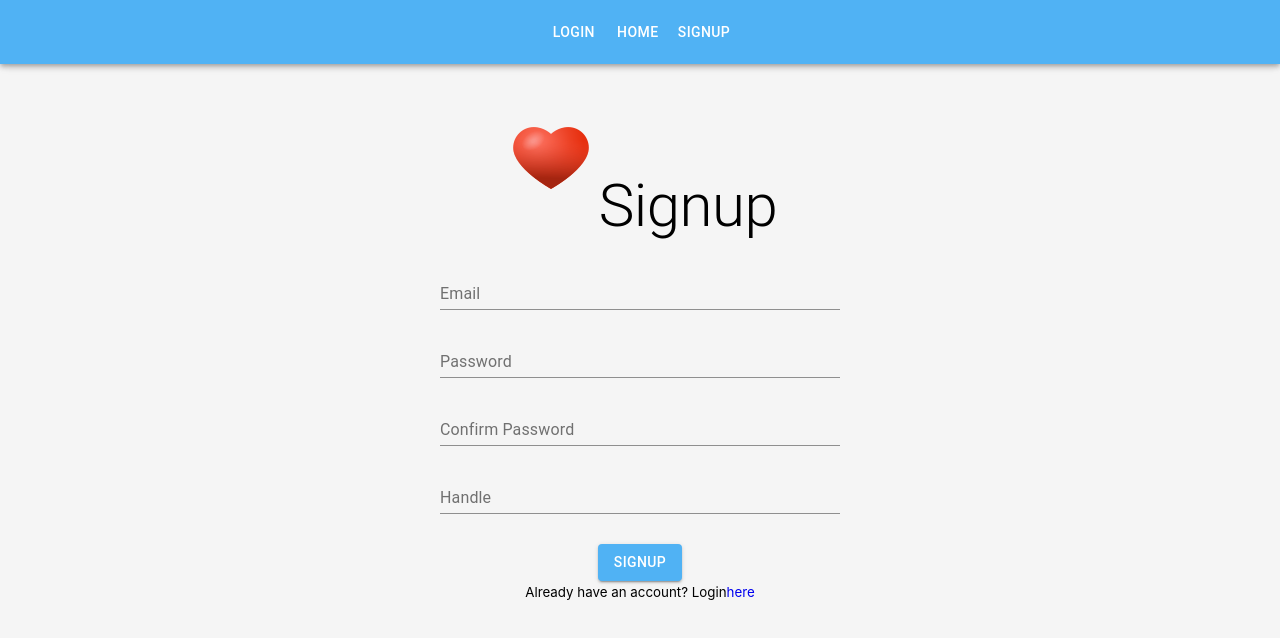
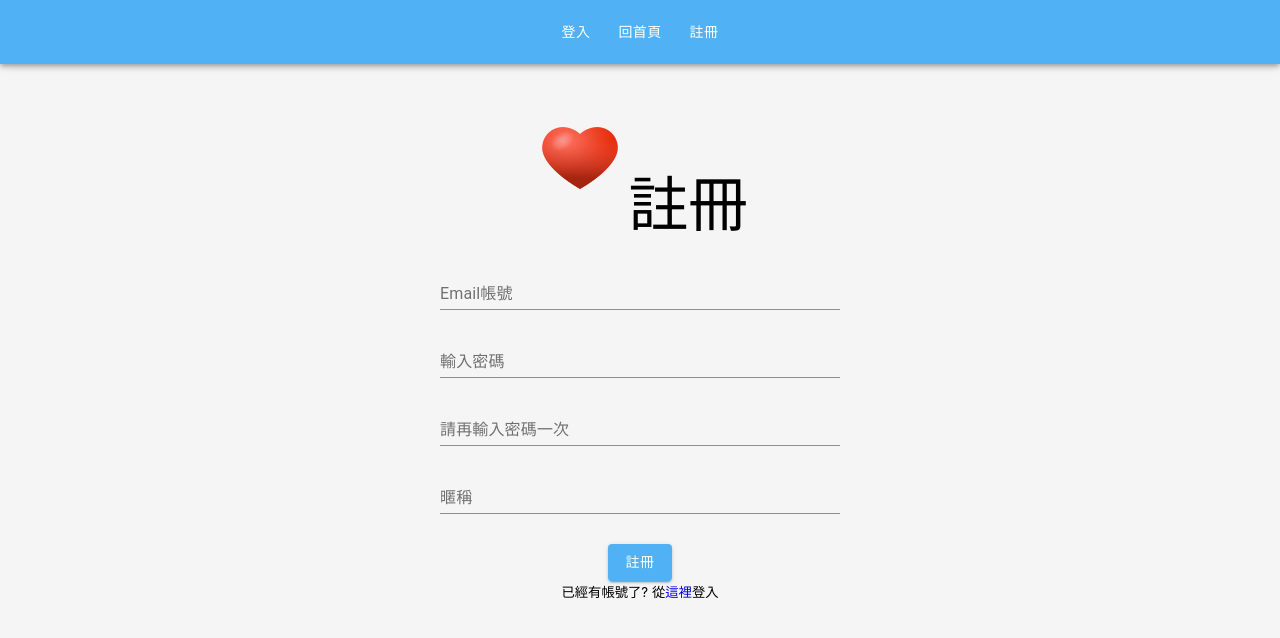
Before and after one commit to keddy406/FBClone-client, a React (Create React App) app in the folder fbclone-client/: page /signup in a window 1280 px wide. Shown: the top 638 px of the page. Built offline with nearby package versions, Linux system fonts and the light colour scheme.

Commit message:
中文版化

```diff
--- a/fbclone-client/src/components/DeleteScream.js
+++ b/fbclone-client/src/components/DeleteScream.js
@@ -39,7 +39,7 @@ class DeleteScream extends Component {
     return (
       <Fragment>
         <MyButton
-          tip="Delete Scream"
+          tip="洗淨想法"
           onClick={this.handleOpen}
           btnClassName={classes.deleteButton}
         >
@@ -51,13 +51,13 @@ class DeleteScream extends Component {
           fullWidth
           maxWidth="sm"
         >
-          <DialogTitle>Are you sure to delete this scream?</DialogTitle>
+          <DialogTitle>確定要洗淨這想法?</DialogTitle>
           <DialogActions>
             <Button onClick={this.handleClose} color="primary">
-              Cancel
+              取消
             </Button>
             <Button onClick={this.deleteScream} color="secondary">
-              Delete
+            洗淨
             </Button>
           </DialogActions>
         </Dialog>
--- a/fbclone-client/src/components/EditDetails.js
+++ b/fbclone-client/src/components/EditDetails.js
@@ -70,7 +70,7 @@ class EditDetails extends Component {
     const { classes } = this.props;
     return (
       <Fragment>
-        <MyButton tip="Edit Details" onClick={this.handleOpen} btnClassName={classes.button}
+        <MyButton tip="編輯個人資訊" onClick={this.handleOpen} btnClassName={classes.button}
         >
           <EditIcon color="primary" />
         </MyButton>
@@ -80,16 +80,16 @@ class EditDetails extends Component {
           fullWidth
           maxWidth="sm"
         >
-          <DialogTitle>Edit your details </DialogTitle>
+          <DialogTitle>編輯個人資訊</DialogTitle>
           <DialogContent>
             <form>
               <TextField
                 name="bio"
                 type="text"
-                label="Bio"
+                label="自我介紹"
                 multiline
                 row="3"
-                placeholder="A short bio about yourself"
+                placeholder="你的自我介紹"
                 className={classes.textField}
                 value={this.state.bio}
                 onChange={this.handleChange}
@@ -100,8 +100,8 @@ class EditDetails extends Component {
               <TextField
                 name="website"
                 type="text"
-                label="Website"
-                placeholder="Your personal website"
+                label="個人網站"
+                placeholder="您的個人網站"
                 className={classes.textField}
                 value={this.state.website}
                 onChange={this.handleChange}
@@ -112,8 +112,8 @@ class EditDetails extends Component {
               <TextField
                 name="location"
                 type="text"
-                label="Location"
-                placeholder="where you lived"
+                label="出沒地"
+                placeholder="你的出沒地"
                 className={classes.textField}
                 value={this.state.location}
                 onChange={this.handleChange}
@@ -123,10 +123,10 @@ class EditDetails extends Component {
           </DialogContent>
           <DialogActions>
             <Button onClick={this.handleClose} color="primary">
-              Cancel
+              取消
             </Button>
             <Button onClick={this.handleSubmit} color="primary">
-              Save
+              儲存
             </Button>
           </DialogActions>
         </Dialog>
--- a/fbclone-client/src/components/Navbar.js
+++ b/fbclone-client/src/components/Navbar.js
@@ -34,13 +34,13 @@ class Navbar extends Component {
           ) : (
             <Fragment>
               <Button color="inherit" component={Link} to="/login">
-                Login
+                登入
               </Button>
               <Button color="inherit" component={Link} to="">
-                Home
+                回首頁
               </Button>
               <Button color="inherit" component={Link} to="/signup">
-                Signup
+                註冊
               </Button>
             </Fragment>
           )}
--- a/fbclone-client/src/components/PostScream.js
+++ b/fbclone-client/src/components/PostScream.js
@@ -67,7 +67,7 @@ class PostScream extends Component {
     } = this.props;
     return (
       <Fragment>
-        <MyButton onClick={this.handleOpen} tip="Post a Scream!">
+        <MyButton onClick={this.handleOpen} tip="發個想法">
           <AddIcon />
         </MyButton>
 
@@ -78,7 +78,7 @@ class PostScream extends Component {
           maxWidth="sm"
         >
           <DialogTitle>
-            Post a new scream
+          我正在想...
             <MyButton
               tip="Close"
               onClick={this.handleClose}
@@ -93,7 +93,7 @@ class PostScream extends Component {
               <TextField
                 name="body"
                 type="text"
-                label="SCREAM!!"
+                label="我正在想..."
                 multiline
                 rows="3"
                 placeholder="Scream at your fellow apes"
@@ -111,7 +111,7 @@ class PostScream extends Component {
                 className={classes.submitButton}
                 disabled={loading}
               >
-                Submit
+                發出想法
                 {loading && (
                   <CircularProgress
                     size={30}
--- a/fbclone-client/src/components/Profile.js
+++ b/fbclone-client/src/components/Profile.js
@@ -150,7 +150,7 @@ class Profile extends Component {
               <span>Joined {dayjs(createdAt).format("MMM YYYY")}</span>
             </div>
             <MyButton
-                tip="Logout"
+                tip="登出"
                 onClick={this.handleLogout}
               >
                 <KeyboardReturn color="primary" />
@@ -161,7 +161,7 @@ class Profile extends Component {
       ) : (
         <Paper className={classes.paper}>
           <Typography variant="body2" align="center">
-            No Profile founds, please login again
+            請重新登入
           </Typography>
           <div className={classes.buttons}>
             <Button
@@ -170,7 +170,7 @@ class Profile extends Component {
               component={Link}
               to="/login"
             >
-              Login
+              登入
             </Button>
             <Button
               variant="contained"
@@ -178,7 +178,7 @@ class Profile extends Component {
               component={Link}
               to="/signup"
             >
-              Signup
+              註冊
             </Button>
           </div>
         </Paper>
--- a/fbclone-client/src/components/Scream.js
+++ b/fbclone-client/src/components/Scream.js
@@ -96,7 +96,7 @@ class Scream extends Component {
       <Card className={classes.card}>
         <CardMedia
           image={userImage}
-          title="profile image"
+          title="封面"
           className={classes.image}
         />
         <CardContent className={classes.content}>
@@ -118,7 +118,7 @@ class Scream extends Component {
           <MyButton tip="comments">
             <ChatIcon color="primary" />
           </MyButton>
-          <span>{commentCount} comments</span>
+          <span>{commentCount} 回應</span>
           <ScreamDialog screamId={screamId} userHandle={userHandle}/>
         </CardContent>
       </Card>
--- a/fbclone-client/src/pages/login.js
+++ b/fbclone-client/src/pages/login.js
@@ -60,14 +60,14 @@ class login extends Component {
         <Grid item sm>
           <Typography variant="h2" className={classes.pageTitle}>
             <img src={AppIcon} alt="Fire" className={classes.image} />
-            Login
+            登入
           </Typography>
           <form noValidate onSubmit={this.handleSubmit}>
             <TextField
               id="email"
               name="email"
               type="email"
-              label="Email"
+              label="Email帳號"
               className={classes.textField}
               helperText={errors.email}
               error={errors.email ? true : false}
@@ -79,7 +79,7 @@ class login extends Component {
               id="password"
               name="password"
               type="password"
-              label="Password"
+              label="密碼"
               className={classes.textField}
               helperText={errors.password}
               error={errors.password ? true : false}
@@ -99,14 +99,14 @@ class login extends Component {
               className={classes.button}
               disabled={loading}
             >
-              Login
+              登入
               {loading && (
                 <CircularProgress size={24} className={classes.progress} />
               )}
             </Button>
             <br />
             <small>
-              don't have an account? Sign up <Link to="/signup">here</Link>
+              沒有帳號?   在 <Link to="/signup">這裡</Link>註冊
             </small>
           </form>
         </Grid>
--- a/fbclone-client/src/pages/signup.js
+++ b/fbclone-client/src/pages/signup.js
@@ -65,14 +65,14 @@ class signup extends Component {
         <Grid item sm>
           <Typography variant="h2" className={classes.pageTitle}>
             <img src={AppIcon} alt="Fire" className={classes.image} />
-            Signup
+            註冊
           </Typography>
           <form noValidate onSubmit={this.handleSubmit}>
             <TextField
               id="email"
               name="email"
               type="email"
-              label="Email"
+              label="Email帳號"
               className={classes.textField}
               helperText={errors.email}
               error={errors.email ? true : false}
@@ -84,7 +84,7 @@ class signup extends Component {
               id="password"
               name="password"
               type="password"
-              label="Password"
+              label="輸入密碼"
               className={classes.textField}
               helperText={errors.password}
               error={errors.password ? true : false}
@@ -96,7 +96,7 @@ class signup extends Component {
               id="confirmPassword"
               name="confirmPassword"
               type="password"
-              label="Confirm Password"
+              label="請再輸入密碼一次"
               className={classes.textField}
               helperText={errors.confirmPassword}
               error={errors.confirmPassword ? true : false}
@@ -108,7 +108,7 @@ class signup extends Component {
               id="handle"
               name="handle"
               type="text"
-              label="Handle"
+              label="暱稱"
               className={classes.textField}
               helperText={errors.handle}
               error={errors.handle ? true : false}
@@ -128,14 +128,14 @@ class signup extends Component {
               className={classes.button}
               disabled={loading}
             >
-              Signup
+              註冊
               {loading && (
                 <CircularProgress size={24} className={classes.progress} />
               )}
             </Button>
             <br />
             <small>
-              Already have an account? Login<Link to="/signup">here</Link>
+             已經有帳號了?  從<Link to="/signup">這裡</Link>登入
             </small>
           </form>
         </Grid>
```
